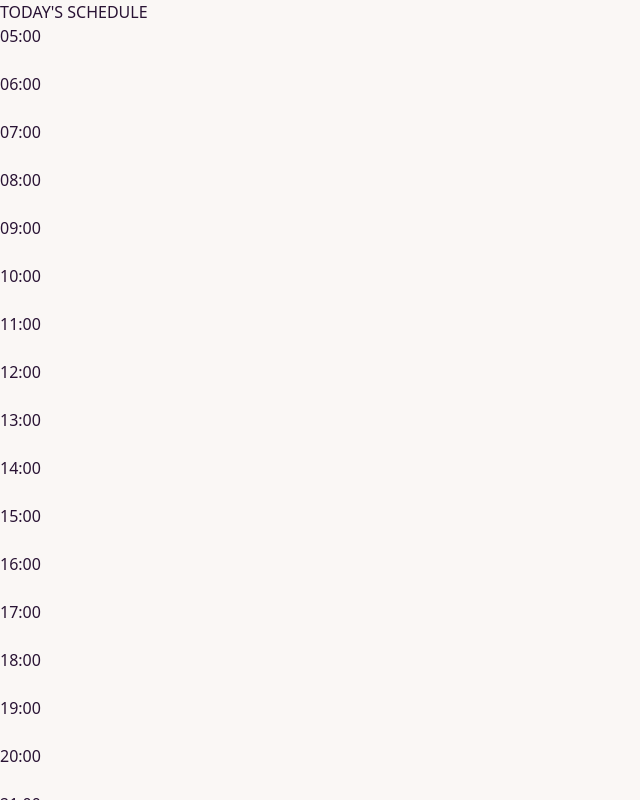
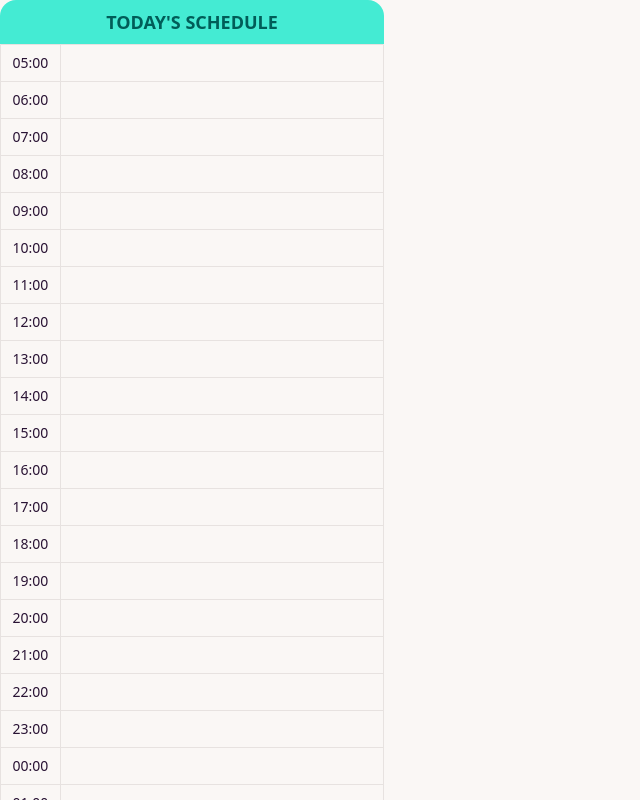
Before and after one commit to makee-ham/DayCraft, a React (Vite) app: page / in a window 1280 px wide. Shown: the top 800 px of the page, without its empty margins (0-640 px from the left). Built offline with nearby package versions, Linux system fonts and the light colour scheme.

Commit message:
design #2 simple styling

```diff
--- a/src/components/ScheduleGrid/ScheduleGrid.tsx
+++ b/src/components/ScheduleGrid/ScheduleGrid.tsx
@@ -17,14 +17,34 @@ export default function ScheduleGrid() {
   };
 
   return (
-    <section>
-      <h2>TODAY'S SCHEDULE</h2>
-      <div>
+    <section className="w-full max-w-sm">
+      <h2
+        className="text-lg font-bold text-center py-2 bg-primary text-primary-content"
+        style={{
+          borderTopLeftRadius: "var(--radius-box)",
+          borderTopRightRadius: "var(--radius-box)",
+        }}
+      >
+        TODAY&apos;S SCHEDULE
+      </h2>
+      <div
+        className="overflow-hidden border border-base-300 bg-base-100"
+        style={{
+          borderBottomLeftRadius: "var(--radius-box)",
+          borderBottomRightRadius: "var(--radius-box)",
+        }}
+      >
         {hours.map((hour, idx) => (
-          <div key={hour}>
-            <div>{hour}</div>
+          <div
+            key={hour}
+            className="grid grid-cols-[60px_1fr] border-b border-b-base-300"
+          >
+            <div className="text-sm text-center text-base-content py-2 border-r border-r-base-300">
+              {hour}
+            </div>
             <input
               type="text"
+              className="py-2 px-2 text-sm text-base-content w-full outline-none bg-transparent"
               value={schedule[idx]}
               onChange={(e) => handleChange(idx, e.target.value)}
             />
```
